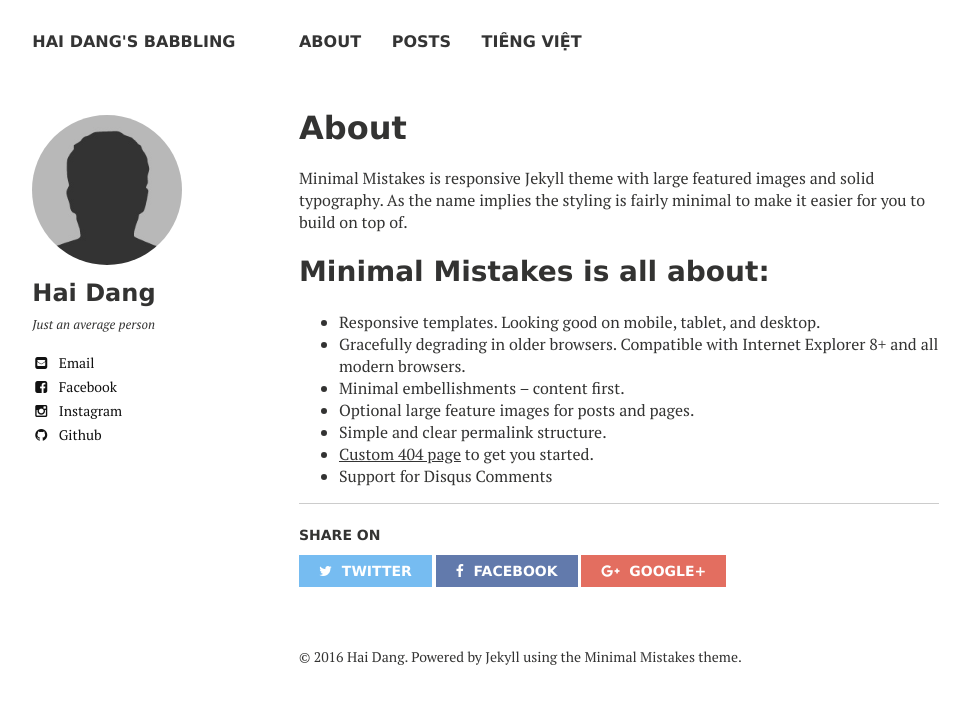
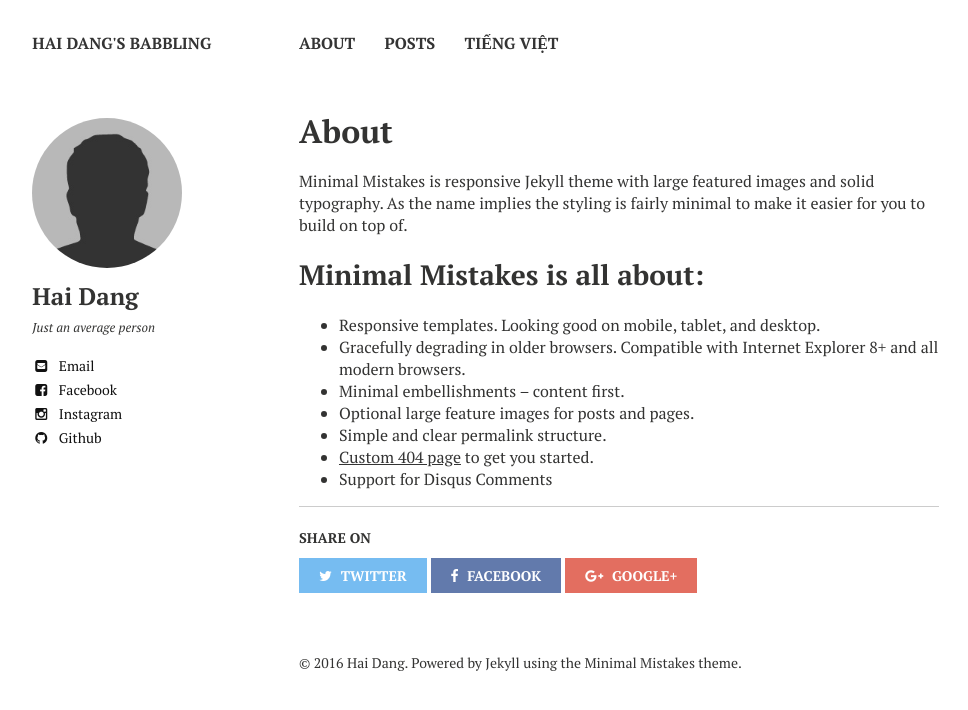
Before and after one commit to hans89/hans89.github.io, a Jekyll site: the page built from about/index.md, in a window 1280 px wide. Shown: the top 710 px of the page, without its empty margins (21-989 px from the left). Built offline with Jekyll 4.4.1, drawn with Linux system fonts in a browser that asks for light colours; nearby versions of some CDN libraries.

Commit message:
update font again

```diff
--- a/_sass/variables.scss
+++ b/_sass/variables.scss
@@ -9,9 +9,9 @@
 $doc-font-size: 16;
 $doc-line-height: 26;
 $paragraph-indent: true !default;
-$base-font: 'PT Serif', Verdana, serif;
-$heading-font: 'Source Sans Pro', Verdana, sans-serif;
-$code-font: "Source Code Pro", Monaco, "Courier New", "DejaVu Sans Mono", "Bitstream Vera Sans Mono", monospace;
+$base-font: 'PT Serif', serif;
+$heading-font: 'PT Serif', serif;
+$code-font: Monaco, "Courier New", "DejaVu Sans Mono", "Bitstream Vera Sans Mono", monospace;
 $alt-font: $base-font;
 
 /*
```
